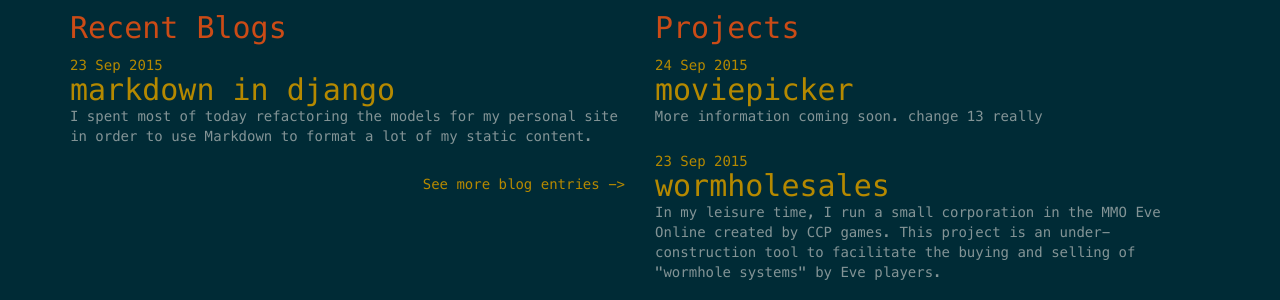
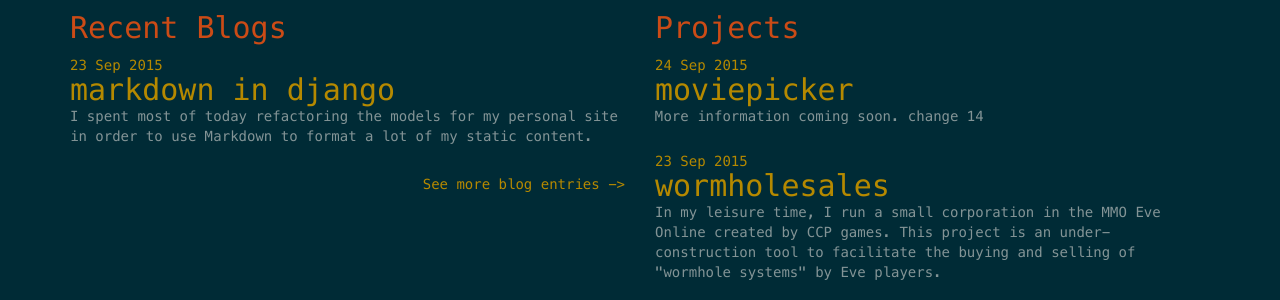
Before and after one commit to mosbasik/portfolio-jekyll, a Jekyll site: the page built from index.html, in a window 1280 px wide. Shown: the part 495-795 px from the top of the page. Built offline with Jekyll 4.4.1, drawn with Linux system fonts in a browser that asks for light colours; nearby versions of some CDN libraries.

Commit message:
change 14

```diff
--- a/_posts/2015-09-24-moviepicker.markdown
+++ b/_posts/2015-09-24-moviepicker.markdown
@@ -2,7 +2,7 @@
 layout: post
 title:  moviepicker
 categories: projects
-excerpt: More information coming soon.  change 13 really
+excerpt: More information coming soon.  change 14
 ---
 
 Hosted at: [http://moviepicker.peterhenry.net/](http://moviepicker.peterhenry.net/ "Moviepicker: Answering the question 'What should we watch tonight?'")
```
